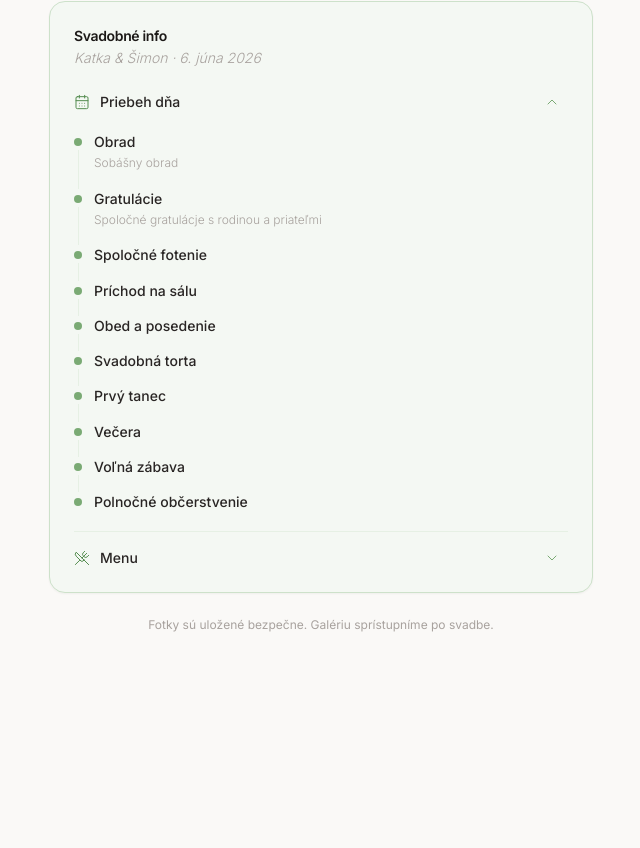
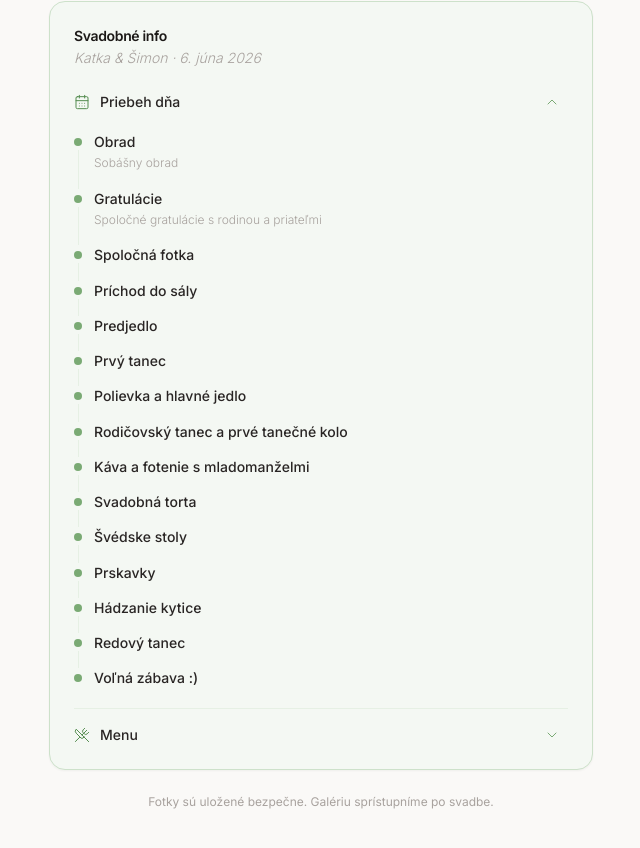
Before and after one commit to siik-cloud/wedding-photos, a Next.js app: page / in a window 1280 px wide. Shown: the part 968-1816 px from the top of the page, without its empty margins (319-959 px from the left). Before the commit the page ends 1729 px from the top, so only its background shows below. Built offline with nearby package versions, Linux system fonts and the light colour scheme.

Commit message:
Ready for preview

```diff
--- a/components/WeddingInfo.tsx
+++ b/components/WeddingInfo.tsx
@@ -104,26 +104,34 @@ export default function WeddingInfo() {
       <Section icon={CalendarDays} title="Priebeh dňa" defaultOpen>
         <div className="mt-1">
           <TimelineItem label="Obrad"                description="Sobášny obrad" />
-          <TimelineItem label="Gratulácie"           description="Spoločné gratulácje s rodinou a priateľmi" />
-          <TimelineItem label="Spoločné fotenie" />
-          <TimelineItem label="Príchod na sálu" />
-          <TimelineItem label="Obed a posedenie" />
+          <TimelineItem label="Gratulácie"           description="Spoločné gratulácie s rodinou a priateľmi" />
+          <TimelineItem label="Spoločná fotka" />
+          <TimelineItem label="Príchod do sály" />
+          <TimelineItem label="Predjedlo" />
+          <TimelineItem label="Prvý tanec" />
+          <TimelineItem label="Polievka a hlavné jedlo" />
+          <TimelineItem label="Rodičovský tanec a prvé tanečné kolo" />
+          <TimelineItem label="Káva a fotenie s mladomanželmi" />
           <TimelineItem label="Svadobná torta" />
-          <TimelineItem label="Prvý tanec" />
-          <TimelineItem label="Večera" />
-          <TimelineItem label="Voľná zábava" />
-          <TimelineItem label="Polnočné občerstvenie" last />
+          <TimelineItem label="Švédske stoly" />
+          <TimelineItem label="Prskavky" />
+          <TimelineItem label="Hádzanie kytice" />
+          <TimelineItem label="Redový tanec" />
+          <TimelineItem label="Voľná zábava :)" last/>
         </div>
       </Section>
 
       {/* Menu */}
       <Section icon={UtensilsCrossed} title="Menu">
         <div className="mt-1">
-          <CourseRow course="Predjedlo"    dish="Carpaccio z hovädzej sviečkovice, parmezán, rukola" />
-          <CourseRow course="Polievka"     dish="Svadobná slepačia polievka s haluškami" />
-          <CourseRow course="Hlavné jedlo" dish="Jahňacie pliecko, zemiaková kaša, grilovaná zelenina" />
-          <CourseRow course="Dezert"       dish="Výber dezertov, čokoládová fontána" />
-          <CourseRow course="Neskoro večer" dish="Polnočné občerstvenie" />
+          <CourseRow course="Predjedlo"    dish="Moderný caprese šalát - paradajka , mozzarella, opečený chlebík, bazalkové pesto
+
+a rukola" />
+          <CourseRow course="Polievka"     dish="Slepačí vývar s domácimi rezancami, mäsom a zeleninou" />
+          <CourseRow course="Hlavné jedlo" dish="Bravčová panenka, zemiakové pyré , hubová
+
+omáčka, glazurovaná mrkva" />
+          <CourseRow course="Neskoro večer" dish="Švédske stoly" />
         </div>
       </Section>
 
```
